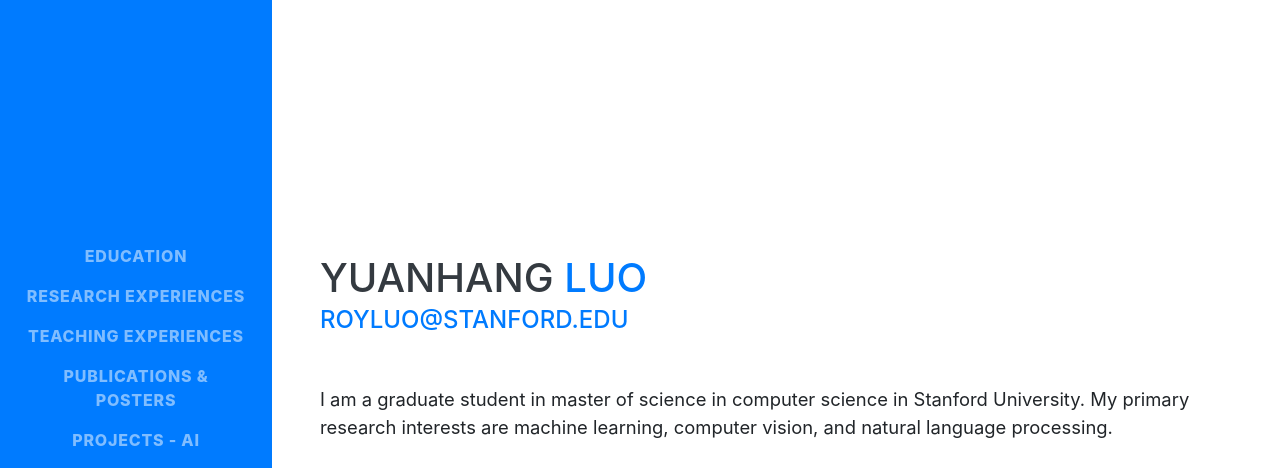
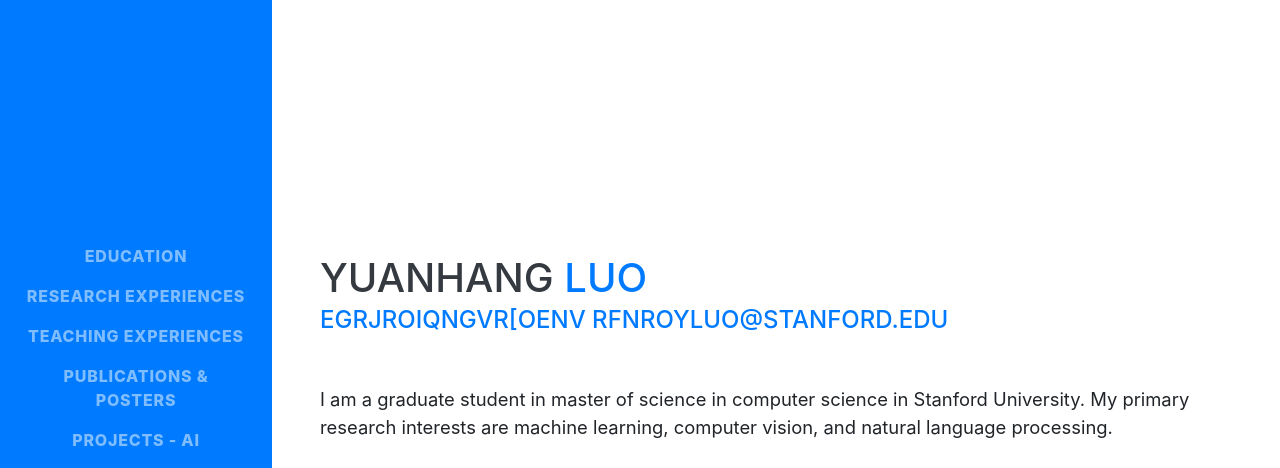
Before and after one commit to sparkroy/sparkroy.github.io, a website with bundled scripts: page index.html in a window 1280 px wide. Shown: the top 468 px of the page. Built offline with nearby package versions, Linux system fonts and the light colour scheme; a web font is replaced by a local one.

Commit message:
Update index.html

```diff
--- a/index.html
+++ b/index.html
@@ -75,7 +75,7 @@
           <span class="text-primary">Luo</span>
         </h1>
         <div class="subheading mb-5">
-          <a href="mailto:royluo@stanford.edu">royluo@stanford.edu</a>
+          <a href="mailto:royluo@stanford.edu">egrjroiqngvr[oenv rfnroyluo@stanford.edu</a>
         </div>
         <p class="lead mb-5">I am a graduate student in master of science in computer science in Stanford University. My primary research interests are machine learning, computer vision, and natural language processing. </p>
         <div class="social-icons">
```
